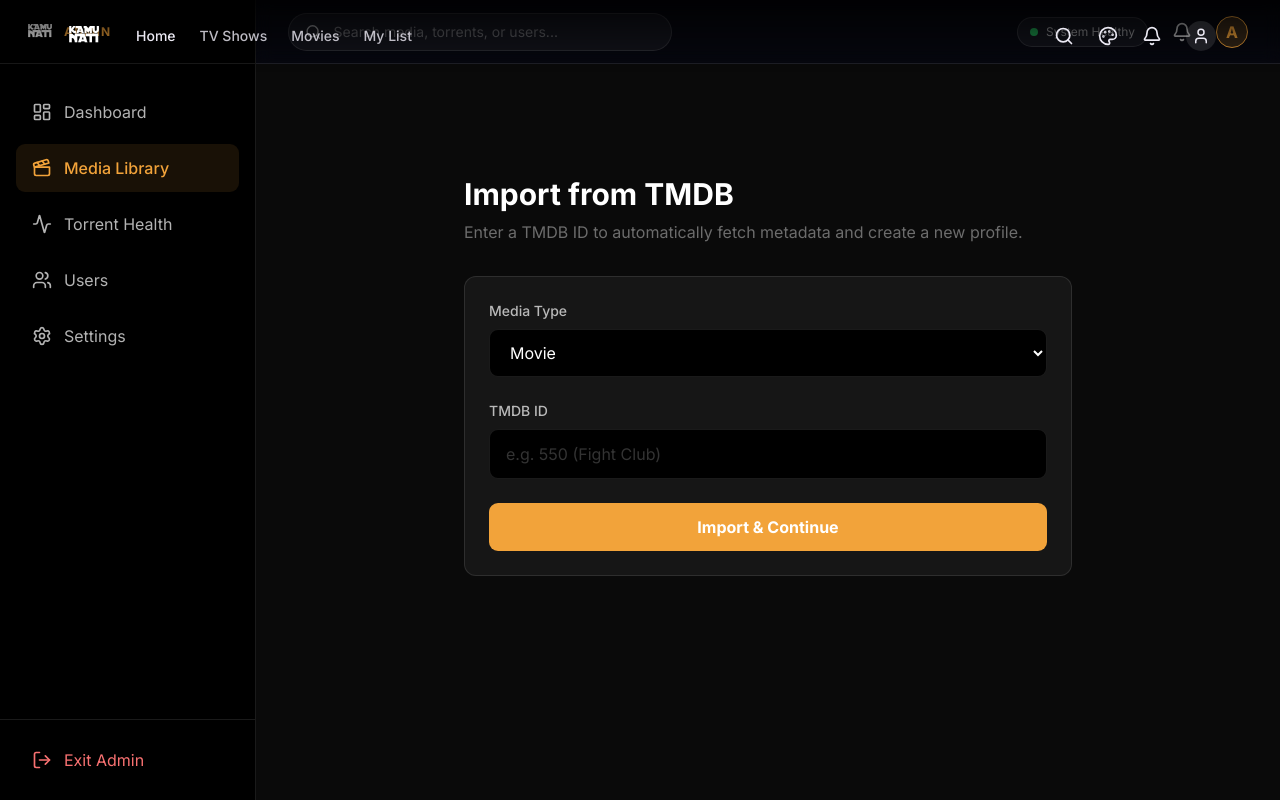
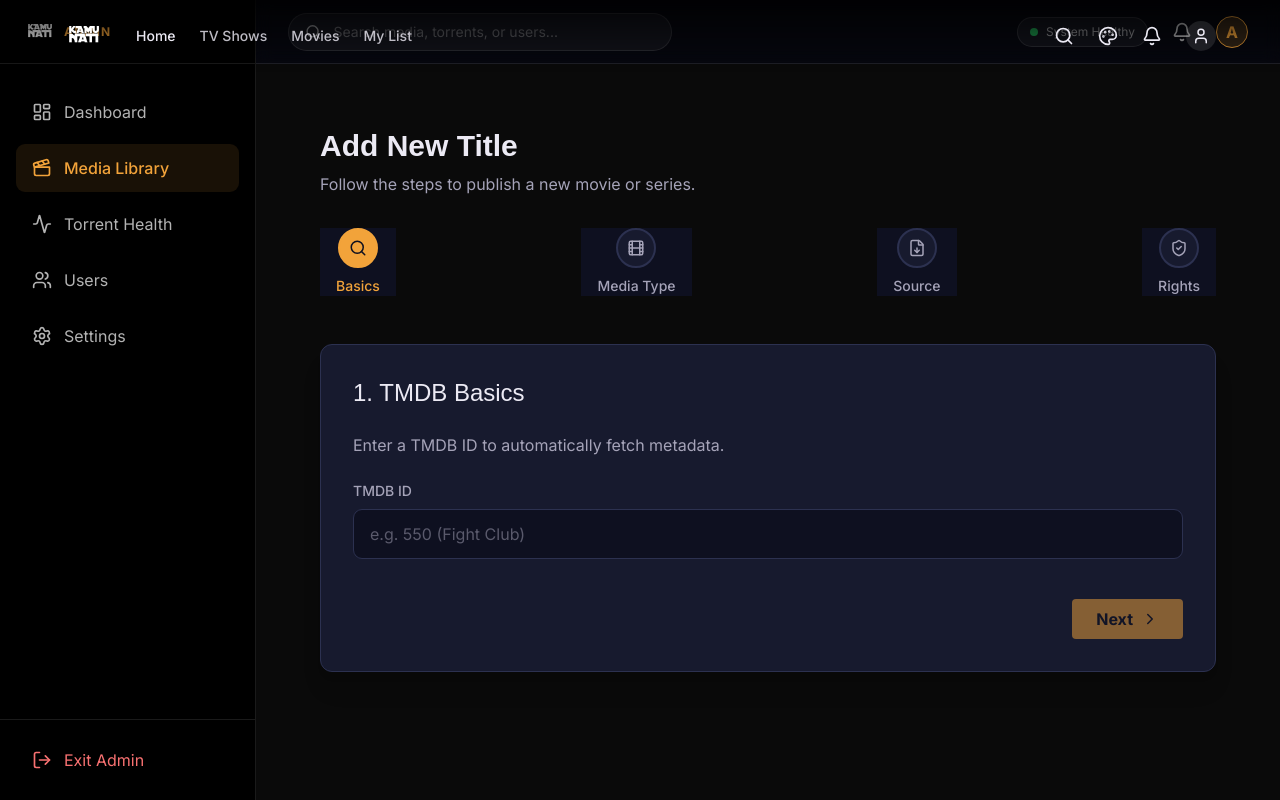
Before and after one commit to mohamedhanifa27/Kamunati, a Next.js app: page /admin/media/new in a window 1280 px wide. Built offline with nearby package versions, Linux system fonts and the light colour scheme.

Commit message:
Phase 4: Admin Side Frontend (Multi-step Wizard & Dashboard KPIs)

```diff
--- a/src/app/admin/media/new/page.tsx
+++ b/src/app/admin/media/new/page.tsx
@@ -2,28 +2,48 @@
 
 import React, { useState } from 'react';
 import { useRouter } from 'next/navigation';
-import { Loader2 } from 'lucide-react';
+import { Loader2, Film, CheckCircle, Search, FileDown, ShieldCheck, ChevronRight, ChevronLeft } from 'lucide-react';
 
-export default function NewMediaPage() {
+export default function NewMediaWizard() {
   const router = useRouter();
+  const [step, setStep] = useState(1);
+  const [isSubmitting, setIsSubmitting] = useState(false);
+
+  // Step 1: Basics
   const [tmdbId, setTmdbId] = useState('');
   const [type, setType] = useState('movie');
-  const [isSubmitting, setIsSubmitting] = useState(false);
+
+  // Step 2 & 3: Source
+  const [magnetUri, setMagnetUri] = useState('');
+
+  // Step 4: Rights
+  const [rightsBasis, setRightsBasis] = useState('public_domain');
+  const [attestation, setAttestation] = useState(false);
+
+  const handleNext = () => setStep(s => Math.min(4, s + 1));
+  const handlePrev = () => setStep(s => Math.max(1, s - 1));
 
   const handleSubmit = async (e: React.FormEvent) => {
     e.preventDefault();
+    if (!attestation) {
+      alert('You must check the attestation checkbox.');
+      return;
+    }
+
     setIsSubmitting(true);
 
     try {
       const res = await fetch('/api/admin/media', {
         method: 'POST',
         headers: { 'Content-Type': 'application/json' },
-        body: JSON.stringify({ tmdbId: parseInt(tmdbId), type })
+        body: JSON.stringify({ tmdbId: parseInt(tmdbId), type: type.toUpperCase() })
       });
 
       const data = await res.json();
       if (res.ok && data.id) {
-        router.push(`/admin/media/${data.id}`);
+        // If we also had magnetUri, we would create a TorrentSource here.
+        // For now, redirect to the media editor to attach the torrent
+        router.push(`/admin/media/${data.id}?magnet=${encodeURIComponent(magnetUri)}`);
       } else {
         alert(data.error || 'Failed to create media');
       }
@@ -35,43 +55,159 @@ export default function NewMediaPage() {
   };
 
   return (
-    <div className="p-8 max-w-2xl mx-auto mt-12">
-      <h1 className="text-3xl font-bold text-white mb-2">Import from TMDB</h1>
-      <p className="text-white/40 mb-8">Enter a TMDB ID to automatically fetch metadata and create a new profile.</p>
-
-      <form onSubmit={handleSubmit} className="bg-white/5 border border-white/10 rounded-xl p-6 space-y-6">
-        <div>
-          <label className="block text-sm font-medium text-white/70 mb-2">Media Type</label>
-          <select
-            value={type}
-            onChange={(e) => setType(e.target.value)}
-            className="w-full bg-black border border-white/10 rounded-lg py-3 px-4 text-white focus:outline-none focus:border-primary"
-          >
-            <option value="movie">Movie</option>
-            <option value="tv">TV Show</option>
-          </select>
+    <div className="max-w-4xl mx-auto py-8">
+      <div className="mb-8">
+        <h1 className="text-3xl font-heading font-bold text-text mb-2">Add New Title</h1>
+        <p className="text-text-muted">Follow the steps to publish a new movie or series.</p>
       </div>
 
+      {/* Progress Bar */}
+      <div className="flex items-center justify-between mb-12 relative">
+        <div className="absolute left-0 top-1/2 -translate-y-1/2 w-full h-1 bg-surface-raised -z-10"></div>
+        <div className="absolute left-0 top-1/2 -translate-y-1/2 h-1 bg-primary -z-10 transition-all duration-300" style={{ width: `${((step - 1) / 3) * 100}%` }}></div>
+
+        {[
+          { num: 1, label: 'Basics', icon: Search },
+          { num: 2, label: 'Media Type', icon: Film },
+          { num: 3, label: 'Source', icon: FileDown },
+          { num: 4, label: 'Rights', icon: ShieldCheck }
+        ].map((s) => (
+          <div key={s.num} className="flex flex-col items-center gap-2 bg-bg px-4">
+            <div className={`w-10 h-10 rounded-full flex items-center justify-center border-2 transition-colors ${step >= s.num ? 'bg-primary border-primary text-bg' : 'bg-surface border-border text-text-muted'}`}>
+              <s.icon size={18} />
+            </div>
+            <span className={`text-sm font-medium ${step >= s.num ? 'text-primary' : 'text-text-muted'}`}>{s.label}</span>
+          </div>
+        ))}
+      </div>
+
+      <div className="bg-surface border border-border rounded-xl p-8 shadow-xl">
+        {step === 1 && (
+          <div className="space-y-6 animate-in fade-in slide-in-from-right-4 duration-300">
+            <h2 className="text-2xl font-heading text-text">1. TMDB Basics</h2>
+            <p className="text-text-muted">Enter a TMDB ID to automatically fetch metadata.</p>
+
             <div>
-          <label className="block text-sm font-medium text-white/70 mb-2">TMDB ID</label>
+              <label className="block text-sm font-medium text-text-muted mb-2">TMDB ID</label>
               <input
                 type="number"
-            required
                 value={tmdbId}
                 onChange={(e) => setTmdbId(e.target.value)}
-            className="w-full bg-black border border-white/10 rounded-lg py-3 px-4 text-white focus:outline-none focus:border-primary placeholder:text-white/20"
+                className="w-full bg-bg border border-border rounded-lg py-3 px-4 text-text focus:outline-none focus:border-primary placeholder:text-text-muted/50"
                 placeholder="e.g. 550 (Fight Club)"
               />
             </div>
+            <div className="pt-4 flex justify-end">
+              <button onClick={handleNext} disabled={!tmdbId} className="bg-primary hover:bg-primary-hover text-bg font-bold py-2 px-6 rounded flex items-center gap-2 disabled:opacity-50">
+                Next <ChevronRight size={18} />
+              </button>
+            </div>
+          </div>
+        )}
 
+        {step === 2 && (
+          <div className="space-y-6 animate-in fade-in slide-in-from-right-4 duration-300">
+            <h2 className="text-2xl font-heading text-text">2. Media Type</h2>
+
+            <div className="grid grid-cols-2 gap-4">
               <button
-          type="submit"
-          disabled={isSubmitting}
-          className="w-full bg-primary hover:bg-primary/90 text-white font-bold py-3 rounded-lg flex items-center justify-center gap-2"
+                onClick={() => setType('movie')}
+                className={`p-6 border-2 rounded-xl flex flex-col items-center gap-3 transition-colors ${type === 'movie' ? 'border-primary bg-primary/10' : 'border-border hover:border-text-muted'}`}
               >
-          {isSubmitting ? <Loader2 size={18} className="animate-spin" /> : 'Import & Continue'}
+                <Film size={32} className={type === 'movie' ? 'text-primary' : 'text-text-muted'} />
+                <span className="font-medium text-text">Movie</span>
               </button>
-      </form>
+              <button
+                onClick={() => setType('tv')}
+                className={`p-6 border-2 rounded-xl flex flex-col items-center gap-3 transition-colors ${type === 'tv' ? 'border-primary bg-primary/10' : 'border-border hover:border-text-muted'}`}
+              >
+                <Film size={32} className={type === 'tv' ? 'text-primary' : 'text-text-muted'} />
+                <span className="font-medium text-text">TV Series</span>
+              </button>
+            </div>
+            <div className="pt-4 flex justify-between">
+              <button onClick={handlePrev} className="text-text-muted hover:text-text font-medium py-2 px-4 flex items-center gap-2">
+                <ChevronLeft size={18} /> Back
+              </button>
+              <button onClick={handleNext} className="bg-primary hover:bg-primary-hover text-bg font-bold py-2 px-6 rounded flex items-center gap-2">
+                Next <ChevronRight size={18} />
+              </button>
+            </div>
+          </div>
+        )}
+
+        {step === 3 && (
+          <div className="space-y-6 animate-in fade-in slide-in-from-right-4 duration-300">
+            <h2 className="text-2xl font-heading text-text">3. Torrent Source</h2>
+            <p className="text-text-muted">Paste a Magnet URI for the video file.</p>
+
+            <div>
+              <label className="block text-sm font-medium text-text-muted mb-2">Magnet URI</label>
+              <textarea
+                value={magnetUri}
+                onChange={(e) => setMagnetUri(e.target.value)}
+                className="w-full h-32 bg-bg border border-border rounded-lg py-3 px-4 text-text focus:outline-none focus:border-primary placeholder:text-text-muted/50"
+                placeholder="magnet:?xt=urn:btih:..."
+              />
+            </div>
+            <div className="pt-4 flex justify-between">
+              <button onClick={handlePrev} className="text-text-muted hover:text-text font-medium py-2 px-4 flex items-center gap-2">
+                <ChevronLeft size={18} /> Back
+              </button>
+              <button onClick={handleNext} disabled={!magnetUri} className="bg-primary hover:bg-primary-hover text-bg font-bold py-2 px-6 rounded flex items-center gap-2 disabled:opacity-50">
+                Next <ChevronRight size={18} />
+              </button>
+            </div>
+          </div>
+        )}
+
+        {step === 4 && (
+          <div className="space-y-6 animate-in fade-in slide-in-from-right-4 duration-300">
+            <h2 className="text-2xl font-heading text-text">4. Review & Rights</h2>
+
+            <div className="bg-bg border border-border p-4 rounded-lg mb-6">
+              <label className="block text-sm font-medium text-text-muted mb-2">Rights Basis</label>
+              <select
+                value={rightsBasis}
+                onChange={(e) => setRightsBasis(e.target.value)}
+                className="w-full bg-surface border border-border rounded py-2 px-3 text-text mb-2 focus:outline-none focus:border-primary"
+              >
+                <option value="public_domain">Public Domain</option>
+                <option value="creative_commons">Creative Commons</option>
+                <option value="licensed">Licensed / Own Work</option>
+              </select>
+              <p className="text-xs text-text-muted">Ensure you have the right to distribute this content.</p>
+            </div>
+
+            <label className="flex items-start gap-3 cursor-pointer">
+              <div className="mt-1">
+                <input
+                  type="checkbox"
+                  checked={attestation}
+                  onChange={(e) => setAttestation(e.target.checked)}
+                  className="w-5 h-5 accent-primary cursor-pointer"
+                />
+              </div>
+              <span className="text-sm text-text-muted leading-relaxed">
+                I attest that I have the legal right to host, distribute, and stream this content. I understand that Kamunati's policy prohibits the distribution of copyrighted material without permission.
+              </span>
+            </label>
+
+            <div className="pt-8 flex justify-between">
+              <button onClick={handlePrev} className="text-text-muted hover:text-text font-medium py-2 px-4 flex items-center gap-2">
+                <ChevronLeft size={18} /> Back
+              </button>
+              <button
+                onClick={handleSubmit}
+                disabled={isSubmitting || !attestation}
+                className="bg-success hover:bg-success/90 text-bg font-bold py-2 px-8 rounded flex items-center gap-2 disabled:opacity-50"
+              >
+                {isSubmitting ? <Loader2 size={18} className="animate-spin" /> : <><CheckCircle size={18} /> Publish</>}
+              </button>
+            </div>
+          </div>
+        )}
+      </div>
     </div>
   );
 }
--- a/src/app/api/admin/media/route.ts
+++ b/src/app/api/admin/media/route.ts
@@ -6,7 +6,8 @@ export async function POST(req: Request) {
     const apiUrl = process.env.NEXT_PUBLIC_API_URL || 'http://localhost:3001';
 
     // Proxy to backend Fastify server
-    const res = await fetch(`${apiUrl}/api/v1/admin/media`, {
+    const endpoint = body.tmdbId ? '/api/v1/admin/media/import-tmdb' : '/api/v1/admin/media';
+    const res = await fetch(`${apiUrl}${endpoint}`, {
       method: 'POST',
       headers: { 'Content-Type': 'application/json' },
       body: JSON.stringify(body)
```
Also changed, not shown: src/app/admin/page.tsx (+28 -14 lines), 1 other file (tests, documents, lock files or other folders). Lines whose indentation alone changed are shown as unchanged.
